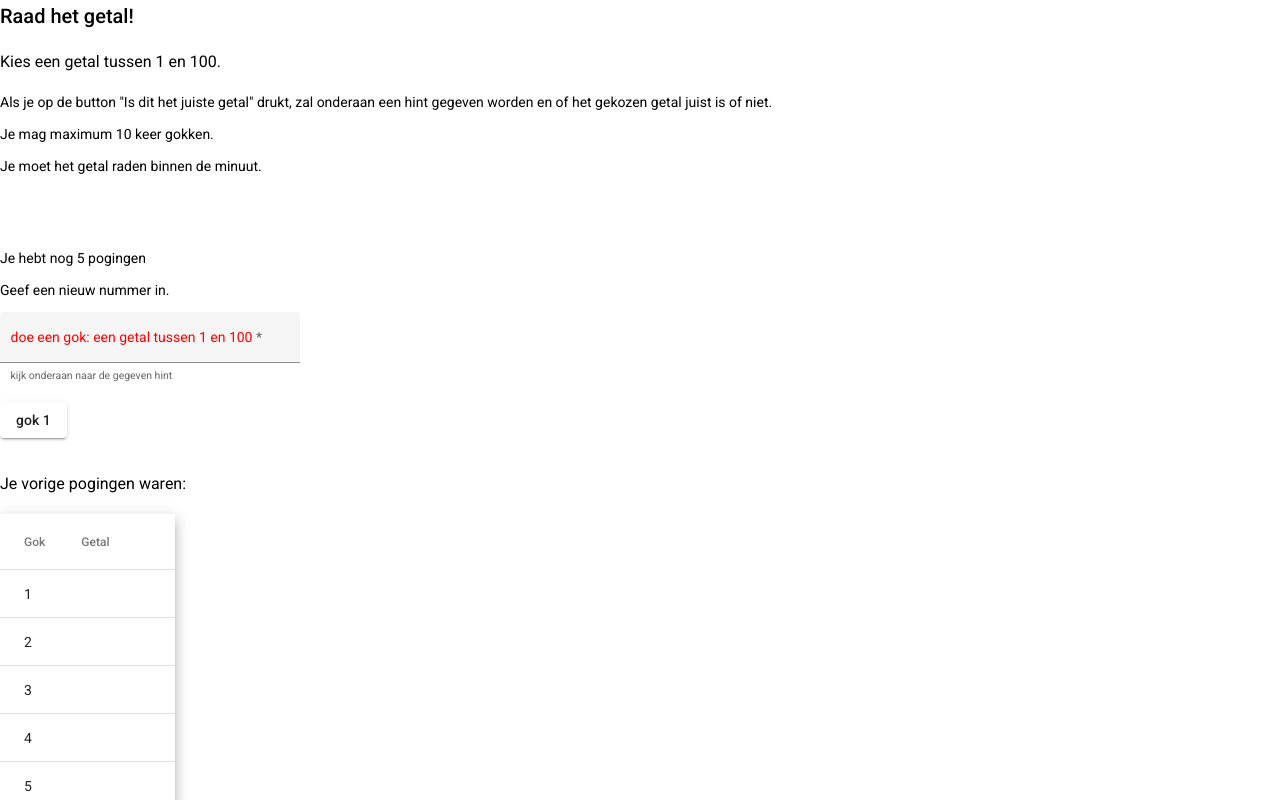
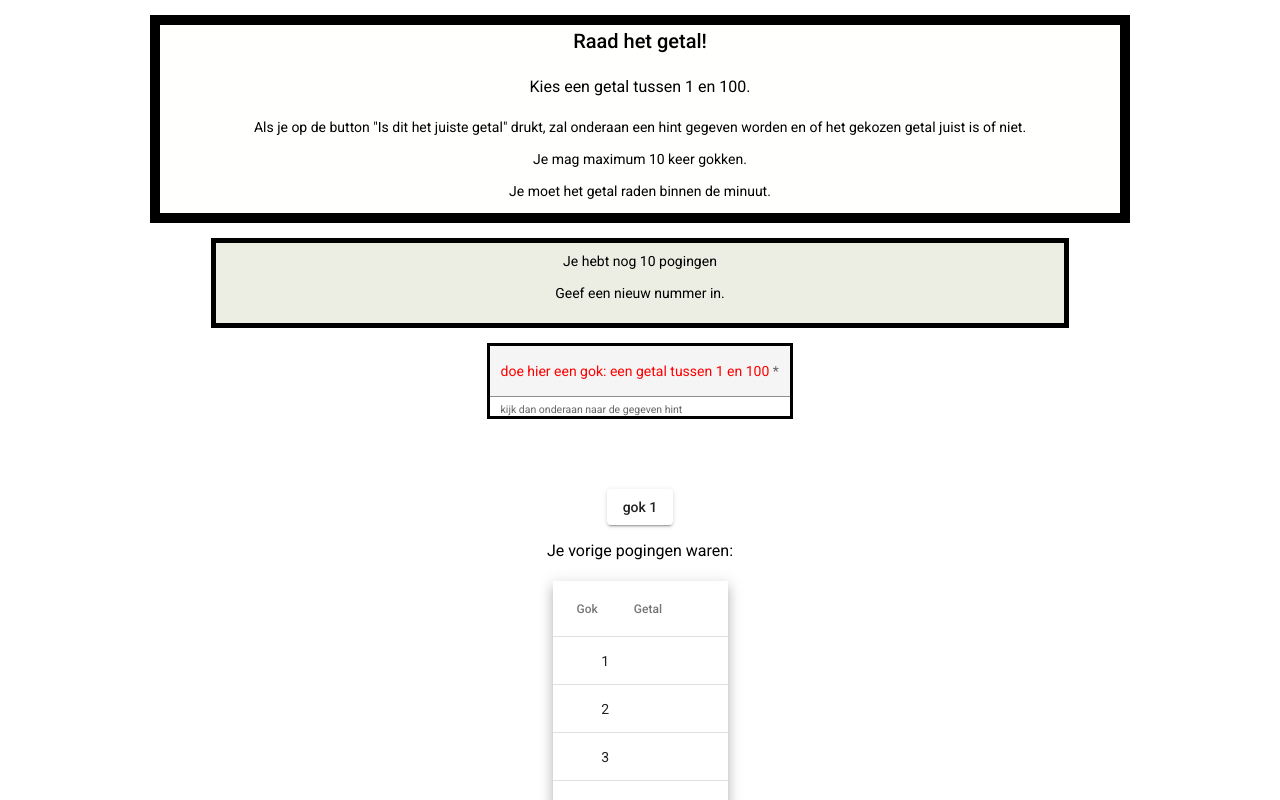
Before and after one commit to WilfriedVanDyk/first-app, an Angular app: page / in a window 1280 px wide. Shown: the top 800 px of the page. Built offline with nearby package versions, Linux system fonts and the light colour scheme.

Commit message:
styling toegevoegd maar geen grid of theming material

```diff
--- a/src/app/app.component.css
+++ b/src/app/app.component.css
@@ -1,16 +1,59 @@
+@import '@angular/material/prebuilt-themes/deeppurple-amber.css';
 
 
+body {
+    /* background-color: rgb(194, 186, 156); */
+    align-items:center;
+   text-align: center;
+    height: 180%;
+   margin: 0;
+}
+
+/* div {
+
+} */
+
+
+
+#intro {
+    align-content: center;
+    background-color:rgba(238, 237, 231, 0.041);
+    border: solid 10px black;
+    width : 75%;
+    margin: 15px;
+    margin-left: auto;
+    margin-right: auto;
+
+}
+
+#tekst {
+    background-color:rgb(236, 238, 227);
+    align-items:center;
+    border: solid 5px black;
+    padding: 8px;
+    width : 65%;
+    margin: 5px;
+    margin-left: auto;
+    margin-right: auto;
+}
 .form-full-width {
+    border: solid 3px black;
+    /* background-color:rgb(188, 189, 185); */
+    align-items:center;
     min-width: 150px;
     max-width: 300px;
     width:100%;
+    margin: 50px;
+    margin-top: 10px;
+
 }
 
 .belangrijk{
     width: 100;
     color: red;
 }
-
 table {
+    /* background-color: rgb(240, 230, 230); */
+    margin: auto;
     width: 175px;
   }
--- a/src/app/app.component.html
+++ b/src/app/app.component.html
@@ -1,4 +1,5 @@
-<div>
+<body>
+    <div id="intro">
         <h2>Raad het getal! </h2>
 
         <h3>Kies een getal tussen 1 en 100.</h3>
@@ -9,41 +10,48 @@
         </p>
         <p> Je mag maximum 10 keer gokken.</p>
         <p> Je moet het getal raden binnen de minuut.</p>
+    </div>
 
-    <br>
-    <br>
-    <br>
-    <p *ngIf="!gewonnen && !verloren" >Je hebt nog {{aantalGokken}} pogingen</p>
+    <div>
+        <div id="tekst">
+
+<!-- <p>{{counter}}</p> -->
+
+            <p *ngIf="!gewonnen && !verloren">Je hebt nog {{aantalGokken}} pogingen</p>
             <p *ngIf="!gewonnen && !verloren && (value === null)">{{nullBoodschap}}</p>
             <p *ngIf="!gewonnen && !verloren && value != null && (value <= 0 || value >100)">{{cijferHint}}</p>
             <p *ngIf="!gewonnen && !verloren && (value > 0 || value <=100)"> {{hint}} </p>
+            <p *ngIf="verloren ">{{verlorenBoodschap}} {{randomNummer}}.</p>
+            <p *ngIf="gewonnen ">{{gewonnenBoodschap}}</p>
 
+        </div>
+
+        <div>
             <mat-form-field *ngIf="!gewonnen && !verloren" class="form-full-width" appearance="fill">
-        <mat-label class="belangrijk">doe een gok: een getal tussen 1 en 100</mat-label>
+                <mat-label class="belangrijk">doe hier een gok: een getal tussen 1 en 100</mat-label>
                 <input matInput min="1" max="100" type="number" [(ngModel)]="value" #ctrl="ngModel" required
                     placeholder="een getal tussen 1 en 100">
-        <mat-hint>kijk onderaan naar de gegeven hint</mat-hint>
-        <!-- <mat-error *ngIf="value === null">{{getErrorMessage() }}</mat-error> werkt niet waarom?????-->
+                <mat-hint>kijk dan onderaan naar de gegeven hint</mat-hint>
             </mat-form-field>
+
             <br>
 
             <p *ngIf="!gewonnen && !verloren && value != null"> het gekozen getal is {{value}} </p>
             <br>
 
-    <p *ngIf="!gewonnen && !verloren" >
+            <p *ngIf="!gewonnen && !verloren">
                 <button mat-raised-button (click)="getalOK()"> gok {{aantalGokkenGedaan }}</button>
             </p>
 
 
 
-    <p *ngIf="verloren ">{{verlorenBoodschap}} {{randomNummer}}.</p>
-    <p *ngIf="gewonnen ">{{gewonnenBoodschap}}</p>
+        </div>
 
-    <div *ngIf="(gewonnen || verloren)">
+        <div id="reeksGetallen" *ngIf="(gewonnen || verloren)">
             <p> de getallen die je gegokt hebt waren:
-            <a *ngFor="let item of tabelGokGetallen">
+                <span *ngFor="let item of tabelGokGetallen">
                     {{item.getal}}
-            </a>
+                </span>
             </p>
 
         </div>
@@ -52,9 +60,10 @@
 
 
 
-    <br>
+
         <h3 *ngIf="(!gewonnen && !verloren)">Je vorige pogingen waren: </h3>
 
+        <div>
             <table *ngIf="(!gewonnen && !verloren)" mat-table [dataSource]="tabelGokGetallen" class="mat-elevation-z8">
 
                 <ng-container matColumnDef="gokPoging">
@@ -71,13 +80,13 @@
                 <tr mat-header-row *matHeaderRowDef="displayedColumns"></tr>
                 <tr mat-row *matRowDef="let myRowData; columns: displayedColumns"></tr>
             </table>
-
+        </div>
 
 
         <p>{{randomNummer}}</p>
 
     </div>
-
+</body>
 
 <!--
 <input [(ngModel)]="name" #ctrl="ngModel" required>
--- a/src/app/app.component.ts
+++ b/src/app/app.component.ts
@@ -1,5 +1,7 @@
 import { Component } from '@angular/core';
-import { THIS_EXPR } from '@angular/compiler/src/output/output_ast';
+
+
+//import {CounterService} from './counter.service';
 
 
 @Component({
@@ -9,7 +11,15 @@ import { THIS_EXPR } from '@angular/compiler/src/output/output_ast';
 })
 
 export class AppComponent {
+
+  // constructor(
+  // // private countService: CounterService
+  //  ) {
+  // }
+
   title = 'first-app';
+
+
 
   tabelGokGetallen = [
     { gokPoging: 1, getal: null },
@@ -24,13 +34,13 @@ export class AppComponent {
     { gokPoging: 10, getal: null },
   ];
 
-
+//counter=this.countService.seconds;
 
   displayedColumns: string[] = ["gokPoging", "getal"];
   dataSource = this.tabelGokGetallen;
 
   randomNummer: number = Math.floor((Math.random() * 100) + 1);
-  aantalGokken: number = 5;
+  aantalGokken: number = 10;
   aantalGokkenGedaan: number = 1;
   value: number = null;
   hint: string = "";
@@ -106,7 +116,7 @@ export class AppComponent {
     ];
   }
   itemToevoegenAanTabel() {
-    this.tabelGokGetallen[this.aantalGokkenGedaan - 2].getal = this.value;
+     this.tabelGokGetallen[this.aantalGokkenGedaan - 2].getal = this.value;
   }
 
 }
```
Also changed, not shown: src/app/counter.service.ts (+14 -2 lines). Lines whose indentation alone changed are shown as unchanged.
